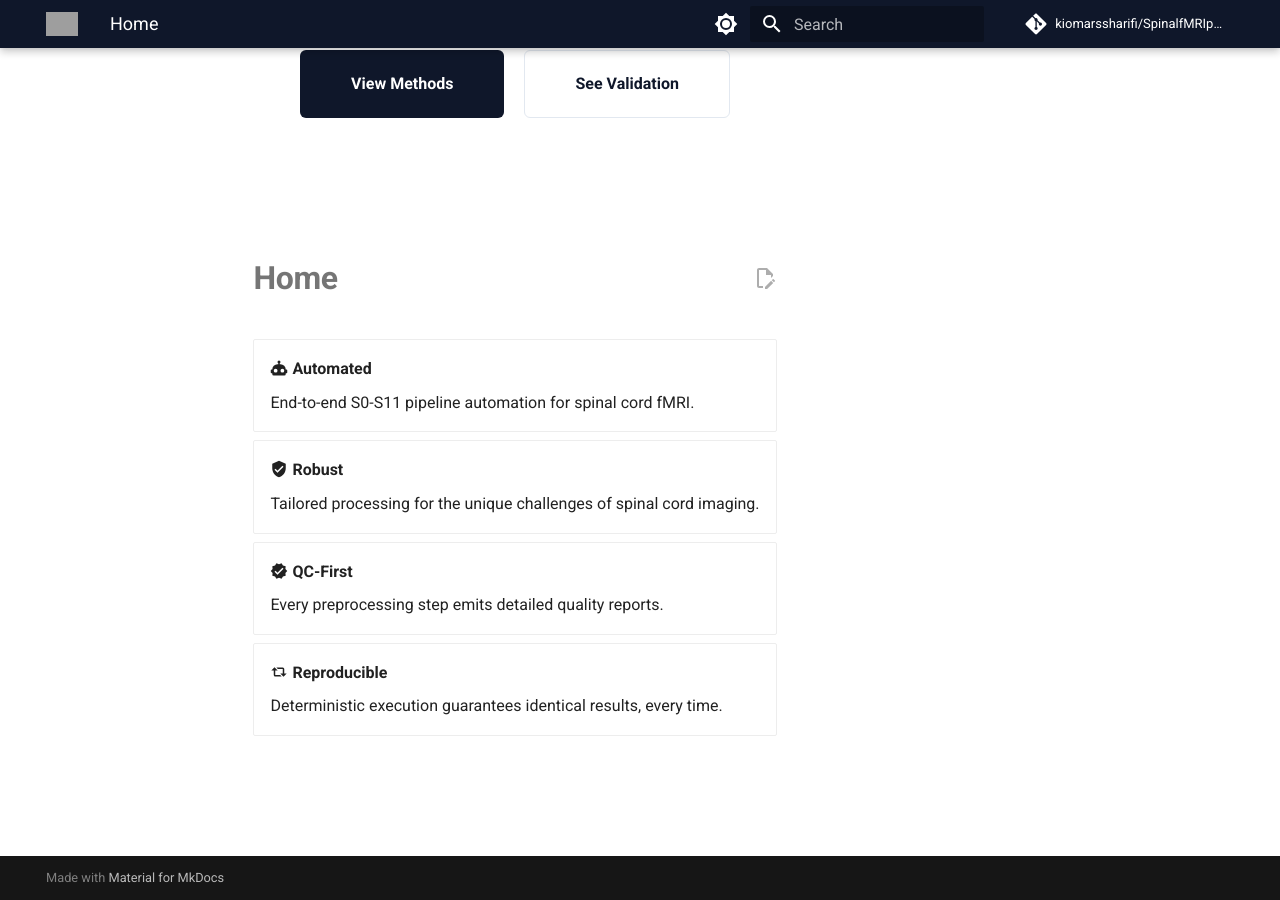
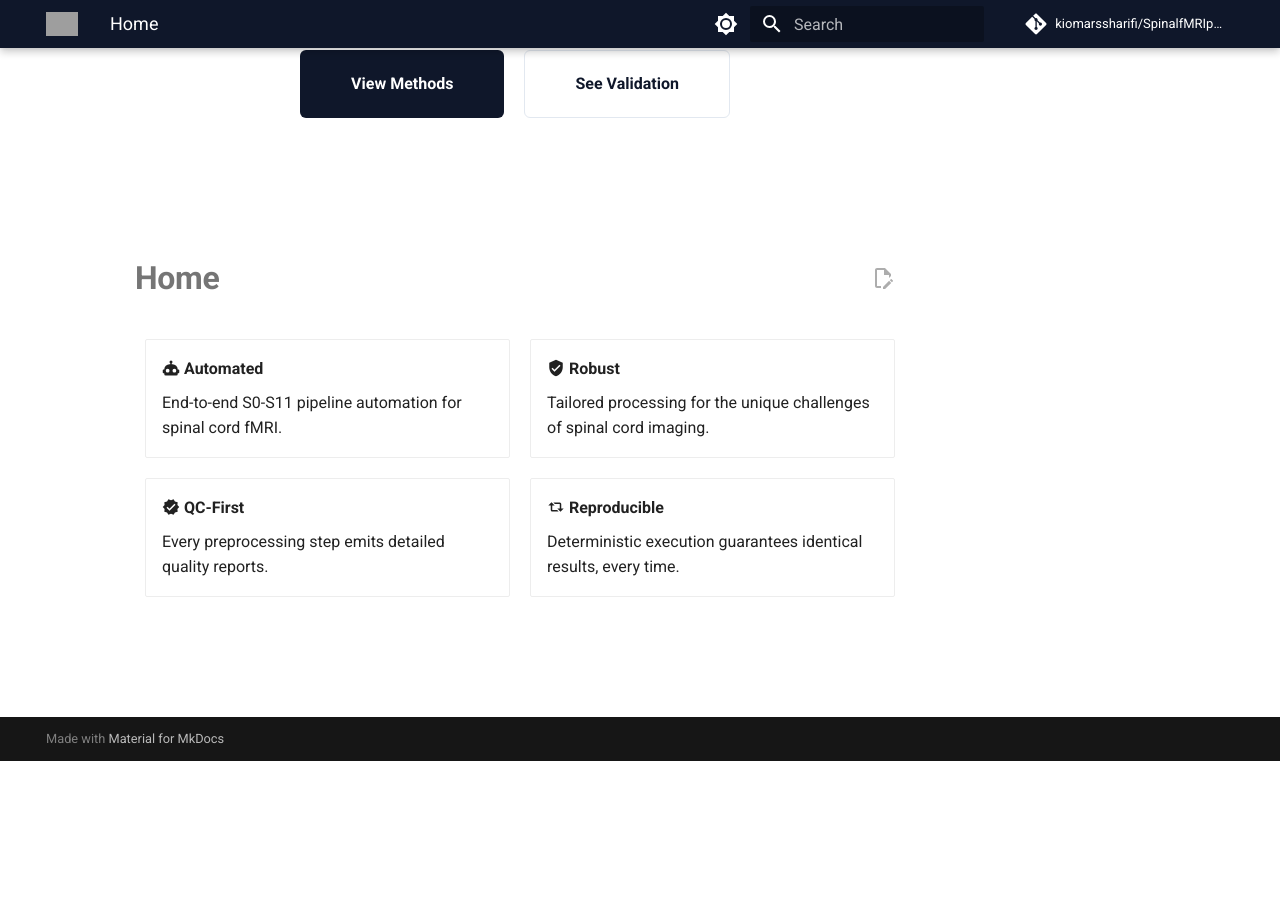
Before and after one commit to SpinalfMRIprep/SpinalfMRIprep, an MkDocs documentation site: the page built from docs/index.md, in a window 1280 px wide and 900 px high, scrolled down 480 px. Built offline with MkDocs 1.6.1 and Material for MkDocs 9.7.7, drawn with Linux system fonts in a browser that asks for light colours; comment, search, counter and statistics services are not loaded; after the commit the page ends 1241 px from its top, so only the background shows below that; grey boxes are pictures that could not be loaded.

Commit message:
docs: fix feature cards to 2x2 grid layout

```diff
--- a/docs/assets/css/extra.css
+++ b/docs/assets/css/extra.css
@@ -154,6 +154,21 @@
 }
 
 /* ==========================================================================
+   Feature Cards Grid (2x2 layout)
+   ========================================================================== */
+
+.md-typeset .grid.cards > ul {
+  display: grid;
+  grid-template-columns: repeat(2, 1fr);
+  gap: 1rem;
+}
+
+.md-typeset .grid.cards > ul > li {
+  margin: 0;
+  height: 100%;
+}
+
+/* ==========================================================================
    Technical Card Overrides
    ========================================================================== */
 
```
